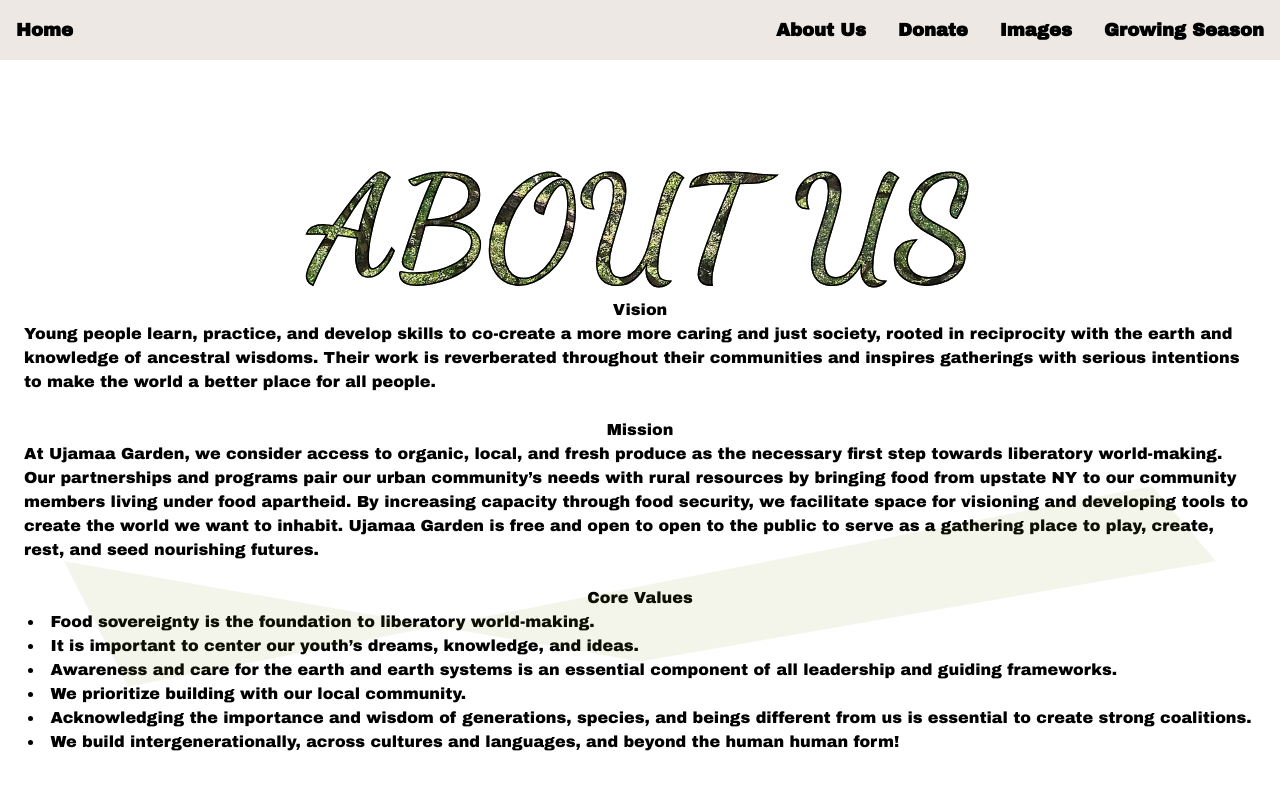
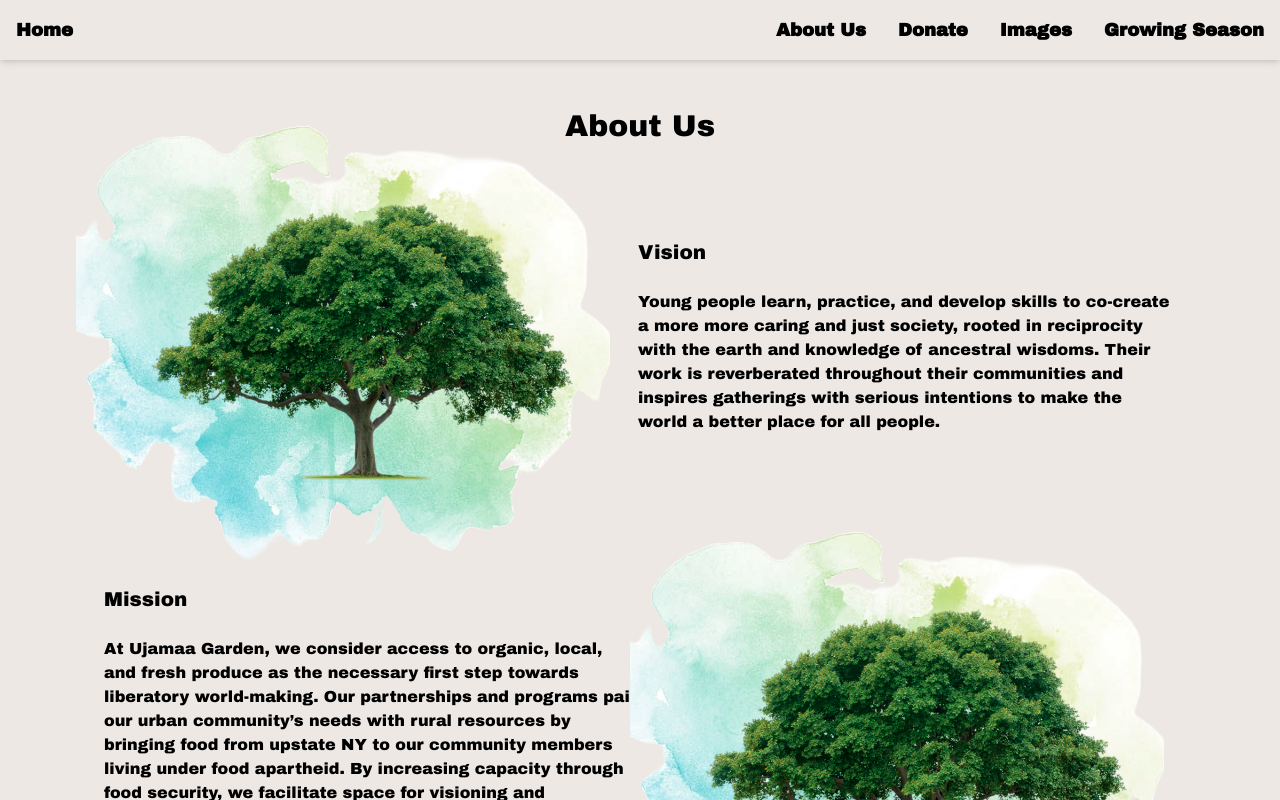
Before and after one commit to raheemak/ujamaagarden, a React (Vite) app: page /about in a window 1280 px wide. Shown: the top 800 px of the page. Built offline with nearby package versions, Linux system fonts and the light colour scheme.

Commit message:
styling about us

```diff
--- /dev/null
+++ b/src/AbousUs/AboutUs.constants.ts
@@ -0,0 +1,26 @@
+export const ABOUT_US_CONSTANTS = {
+  VISION: {
+    title: "Vision",
+    content:
+      "Young people learn, practice, and develop skills to co-create a more more caring and just society, rooted in reciprocity with the earth and knowledge of ancestral wisdoms. Their work is reverberated throughout their communities and inspires gatherings with serious intentions to make the world a better place for all people.",
+    img: "/tree.png",
+  },
+  MISSION: {
+    title: "Mission",
+    content:
+      "At Ujamaa Garden, we consider access to organic, local, and fresh produce as the necessary first step towards liberatory world-making. Our partnerships and programs pair our urban community’s needs with rural resources by bringing food from upstate NY to our community members living under food apartheid. By increasing capacity through food security, we facilitate space for visioning and developing tools to create the world we want to inhabit. Ujamaa Garden is free and open to open to the public to serve as a gathering place to play, create, rest, and seed nourishing futures.",
+    img: "/tree.png",
+  },
+  CORE_VALUES: {
+    title: "Core Values",
+    content: [
+      "Food sovereignty is the foundation to liberatory world-making. ",
+      "It is important to center our youth’s dreams, knowledge, and ideas.",
+      "Awareness and care for the earth and earth systems is an essential component of all leadership and guiding frameworks.",
+      "We prioritize building with our local community. ",
+      "Acknowledging the importance and wisdom of generations, species, and beings different from us is essential to create strong coalitions.",
+      "We build intergenerationally, across cultures and languages, and beyond the human human form!",
+    ],
+    img: "/tree.png",
+  },
+};
--- a/src/AbousUs/AboutUs.tsx
+++ b/src/AbousUs/AboutUs.tsx
@@ -1,58 +1,27 @@
+import { ABOUT_US_CONSTANTS } from "./AboutUs.constants";
+import { AboutUsCard, AboutUsImg, AboutUsText } from "./AboutUsCard";
+
 export const AboutUs = () => {
   return (
-    <div className="w-full flex-1 relative flex overflow-visible flex-col items-center justify-center bg-white bg-cover bg-center px-6 py-12">
+    <div className="w-full flex-1  relative flex overflow-visible flex-col items-center justify-center  bg-cover bg-center px-12 py-12 ">
       <div className="absolute inset-10 top-50 left-0 right-0  bg-[#8b9b3c] opacity-10 blur-2xl z-0 [clip-path:polygon(10%_85%,90%_45%,95%_60%,50%_80%,5%_60%)]"></div>
-      <h1
-        className="pt-[50px] text-[60px] sm:text-[80px] md:text-[100px] lg:text-[140px] font-cursive font-extrabold text-transparent
-             bg-clip-text bg-cover bg-center [-webkit-text-stroke:1.5px_#000] leading-none
-             bg-[url('/trees-3.jpg')]"
-      >
-        ABOUT US
-      </h1>
-      <h2>Vision</h2>
-      <p>
-        Young people learn, practice, and develop skills to co-create a more
-        more caring and just society, rooted in reciprocity with the earth and
-        knowledge of ancestral wisdoms. Their work is reverberated throughout
-        their communities and inspires gatherings with serious intentions to
-        make the world a better place for all people.
-      </p>
-      <br />
+      <h1 className="text-3xl">About Us</h1>
 
-      <h2>Mission</h2>
-      <p>
-        At Ujamaa Garden, we consider access to organic, local, and fresh
-        produce as the necessary first step towards liberatory world-making. Our
-        partnerships and programs pair our urban community’s needs with rural
-        resources by bringing food from upstate NY to our community members
-        living under food apartheid. By increasing capacity through food
-        security, we facilitate space for visioning and developing tools to
-        create the world we want to inhabit. Ujamaa Garden is free and open to
-        open to the public to serve as a gathering place to play, create, rest,
-        and seed nourishing futures.
-      </p>
-      <br />
-
-      <h2>Core Values</h2>
-      <p>
-        <li>Food sovereignty is the foundation to liberatory world-making. </li>
-        <li>
-          It is important to center our youth’s dreams, knowledge, and ideas.
-        </li>
-        <li>
-          Awareness and care for the earth and earth systems is an essential
-          component of all leadership and guiding frameworks.
-        </li>
-        <li>We prioritize building with our local community. </li>
-        <li>
-          Acknowledging the importance and wisdom of generations, species, and
-          beings different from us is essential to create strong coalitions.
-        </li>
-        <li>
-          We build intergenerationally, across cultures and languages, and
-          beyond the human human form!
-        </li>
-      </p>
+      {Object.values(ABOUT_US_CONSTANTS).map((section, _index) => (
+        <AboutUsCard>
+          {_index % 2 === 0 ? (
+            <>
+              <AboutUsImg img={section.img} />
+              <AboutUsText title={section.title} content={section.content} />
+            </>
+          ) : (
+            <>
+              <AboutUsText title={section.title} content={section.content} />
+              <AboutUsImg img={section.img} />
+            </>
+          )}
+        </AboutUsCard>
+      ))}
     </div>
   );
 };
--- /dev/null
+++ b/src/AbousUs/AboutUsCard.tsx
@@ -0,0 +1,49 @@
+export const AboutUsImg = ({ img }: { img: string }) => {
+  return (
+    <div className="flex-1 flex justify-center w-1/2">
+      <div className="relative">
+        <img
+          className="absolute left-0 bottom-0 -translate-x-5 translate-y-30 object-cover"
+          src="/watercolor_blob.png"
+          alt=""
+        />
+
+        <img className="relative object-cover z-10" src={img} alt="" />
+      </div>
+    </div>
+  );
+};
+
+export const AboutUsText = ({
+  title,
+  content,
+}: {
+  title: string;
+  content: string | string[];
+}) => {
+  return (
+    <div className="flex-1 p-2 pr-3">
+      <h2 className="text-xl ">{title}</h2>
+      <br />
+
+      {Array.isArray(content) ? (
+        <ul>
+          {content.map((item, index) => (
+            <li className="list-disc pl-5" key={index}>
+              {item}
+            </li>
+          ))}
+        </ul>
+      ) : (
+        <p>{content}</p>
+      )}
+    </div>
+  );
+};
+export const AboutUsCard = ({ children }: { children: React.ReactNode }) => {
+  return (
+    <div className="w-full relative flex overflow-visible flex-row items-center justify-center bg-cover bg-center px-12 py-12">
+      {children}
+    </div>
+  );
+};
--- a/src/Home/TitleText.tsx
+++ b/src/Home/TitleText.tsx
@@ -1,3 +1,10 @@
+const DESCRIPTION_ITEMS = [
+  "youth-centered experimental learning space",
+  "resting ground",
+  "community garden",
+  "located in Northeast Bronx",
+];
+
 export const TitleText = () => {
   return (
     <div className="w-full flex-1 relative flex overflow-visible flex-col items-center justify-center bg-[url('/ujamaa-bg.png')] bg-cover bg-center">
@@ -15,6 +22,22 @@
         community garden.
       </h2>
 
+      <br />
+
+      {/* <span className="text-xl sm:text-xl w-1/2 text-center text-black z-10 px-4">
+        youth-centered and experimental learning space, resting ground, and
+        community garden located in the Northeast Bronx
+      </span> */}
+      <span className="text-xl sm:text-xl w-2/3 text-center text-black z-10 px-4">
+        {DESCRIPTION_ITEMS.map((item, index) => (
+          <span key={index}>
+            <span>{item}</span>
+            {index < DESCRIPTION_ITEMS.length - 1 && (
+              <span className="mx-1">|</span>
+            )}
+          </span>
+        ))}
+      </span>
     </div>
   );
 };
--- a/src/NavBar/NavBar.tsx
+++ b/src/NavBar/NavBar.tsx
@@ -39,7 +39,6 @@
           {MenuItems.map((item) => (
             <a
               key={item.name}
-              href={`#${item.path}`}
               className="text-lg font-semibold py-2 px-4 sm:py-0 sm:px-0 border-b sm:border-none border-gray-200"
               onClick={() => handleMenuClick(false, item.path)}
             >
```
Also changed, not shown: public/tree.png (added), public/watercolor_blob.png (added).
